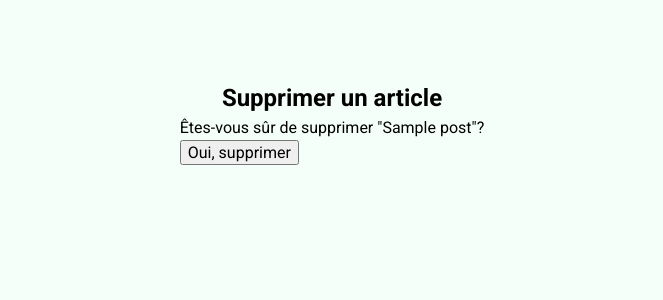
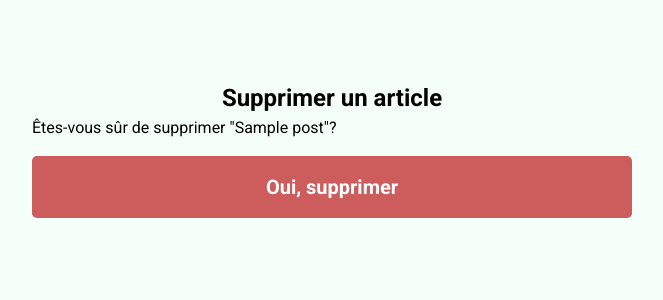
Before and after one commit to LeMayhem/django_blog, a Django app: template src/posts/templates/posts/blogpost_confirm_delete.html in a window 1280 px wide. Shown: the part 56-356 px from the top of the page, without its empty margins (308-971 px from the left). Run offline with Django 3.2, Linux system fonts and the light colour scheme; the template is opened without the code that fills it: most values are stand-ins (such as "Sample title", 1, 10 or a date in 2020).

Commit message:
add css to all forms

```diff
--- a/src/posts/static/css/style.css
+++ b/src/posts/static/css/style.css
@@ -67,3 +67,39 @@ nav {
     text-transform: uppercase;
     margin-bottom: 1rem;
 }
+
+input, textarea {
+    display: block;
+    padding: .75rem;
+    line-height: 1.5;
+    font-size: 1rem;
+    border: 1px solid #ced4da;
+    border-radius: .25rem;
+    min-width: 600px;
+}
+
+label {
+    display: inline-block;
+    box-sizing: border-box;
+    margin: 1rem 0;
+}
+
+.btn {
+    padding: 1rem;
+    border: none;
+    font-weight: 600;
+    font-size: 1.25rem;
+    border-radius: .3rem;
+    color: white;
+    width: 100%;
+    margin-top: 1rem;
+    cursor: pointer;
+}
+
+.btn-submit {
+    background-color: steelblue;
+}
+
+.btn-delete {
+    background-color: indianred;
+}
--- a/src/posts/templates/posts/blogpost_confirm_delete.html
+++ b/src/posts/templates/posts/blogpost_confirm_delete.html
@@ -10,6 +10,6 @@
     <form method="POST">
         {% csrf_token %}
         <p>Êtes-vous sûr de supprimer "{{ post.title }}"?</p>
-        <input type="submit" value="Oui, supprimer">
+        <input type="submit" value="Oui, supprimer" class="btn btn-delete">
     </form>
 {% endblock %}
--- a/src/posts/templates/posts/blogpost_create.html
+++ b/src/posts/templates/posts/blogpost_create.html
@@ -10,6 +10,6 @@
     <form method="POST">
         {% csrf_token %}
         {{ form }}
-        <input type="submit" value="Créer">
+        <input type="submit" value="Créer" class="btn btn-submit">
     </form>
 {% endblock %}
--- a/src/posts/templates/posts/blogpost_edit.html
+++ b/src/posts/templates/posts/blogpost_edit.html
@@ -10,6 +10,6 @@
     <form method="POST">
         {% csrf_token %}
         {{ form }}
-        <input type="submit" value="Créer">
+        <input type="submit" value="Créer" class="btn btn-submit">
     </form>
 {% endblock %}
--- a/src/posts/templates/posts/blogpost_list.html
+++ b/src/posts/templates/posts/blogpost_list.html
@@ -24,7 +24,7 @@
             <div class="post-excerpt"><p>{{ post.content|safe|truncatewords:50 }}</p></div>
 
             <form action="{% url 'posts:post' slug=post.slug %}">
-                <button>Lire l'article</button>
+                <button class="btn btn-submit">Lire l'article</button>
             </form>
         </article>
     {% endfor %}
```
Also changed, not shown: 1 other file.
